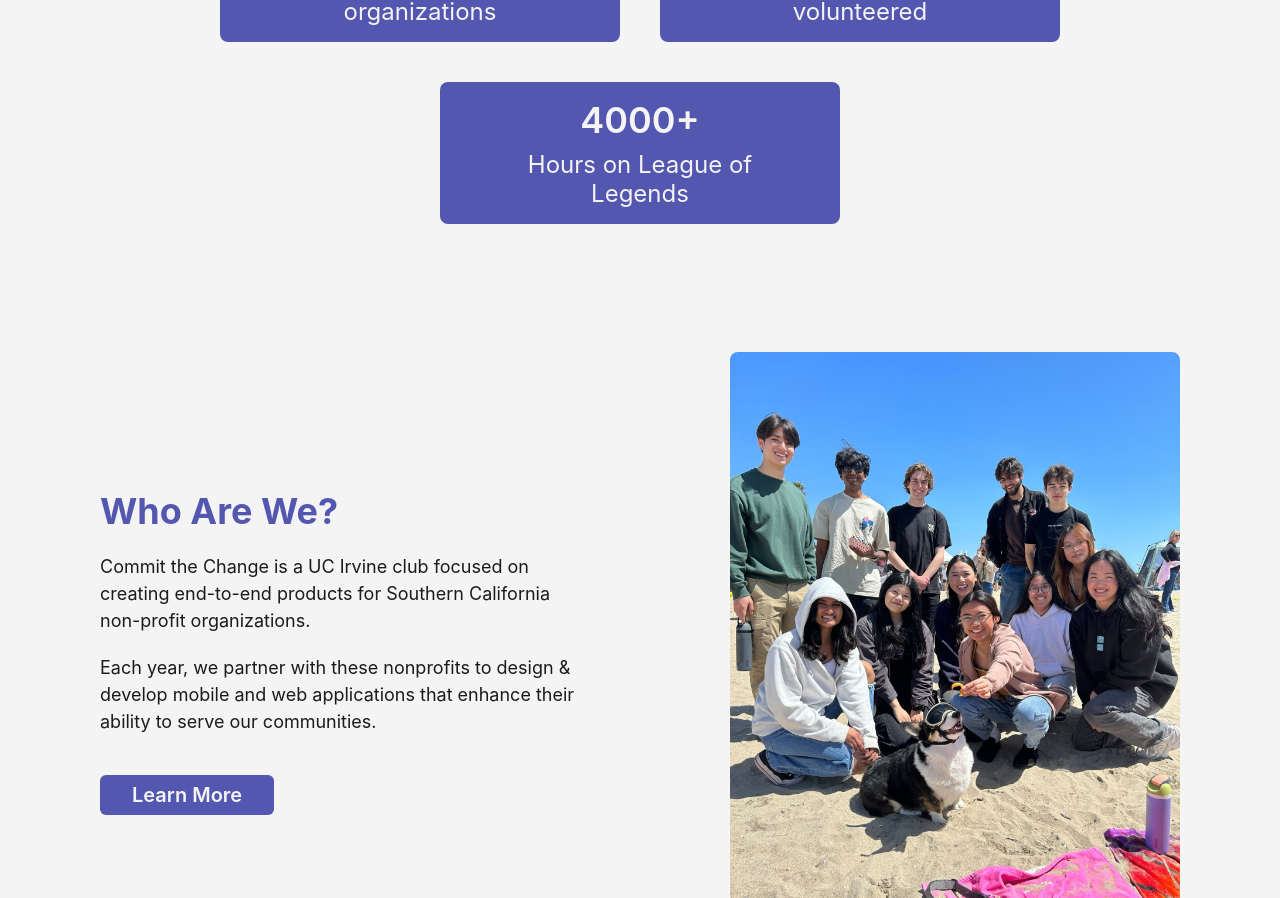
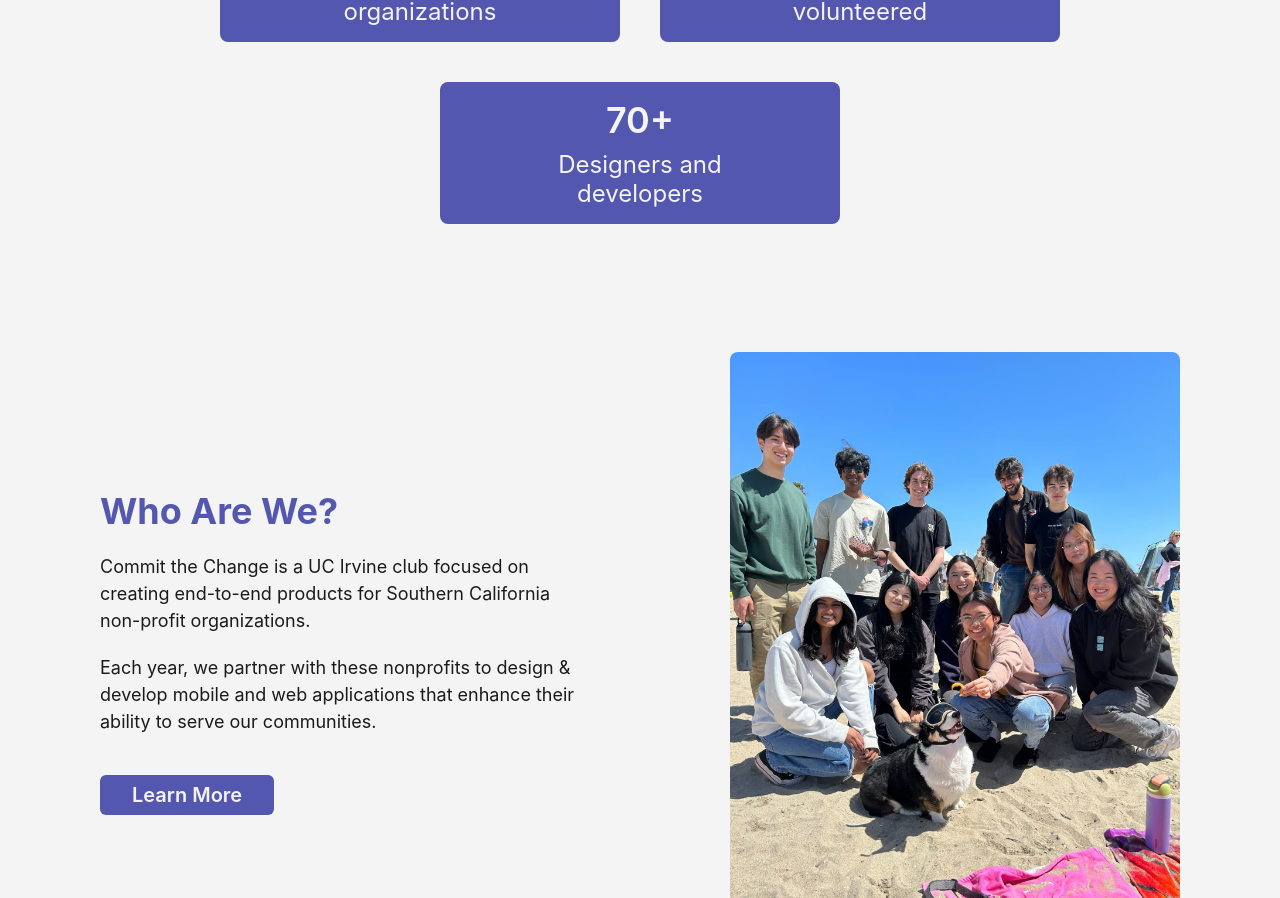
Before and after one commit to ctc-uci/website, a React (Vite) app: page / in a window 1280 px wide. Shown: the part 1047-1945 px from the top of the page. Built offline with nearby package versions, Linux system fonts and the light colour scheme.

Commit message:
chore: update copy

```diff
--- a/src/components/landing/Stats.tsx
+++ b/src/components/landing/Stats.tsx
@@ -12,8 +12,8 @@
     text: "Cumulative hours volunteered",
   },
   {
-    stat: "4000+",
-    text: "Hours on League of Legends",
+    stat: "70+",
+    text: "Designers and developers",
   },
 ];
 
```
